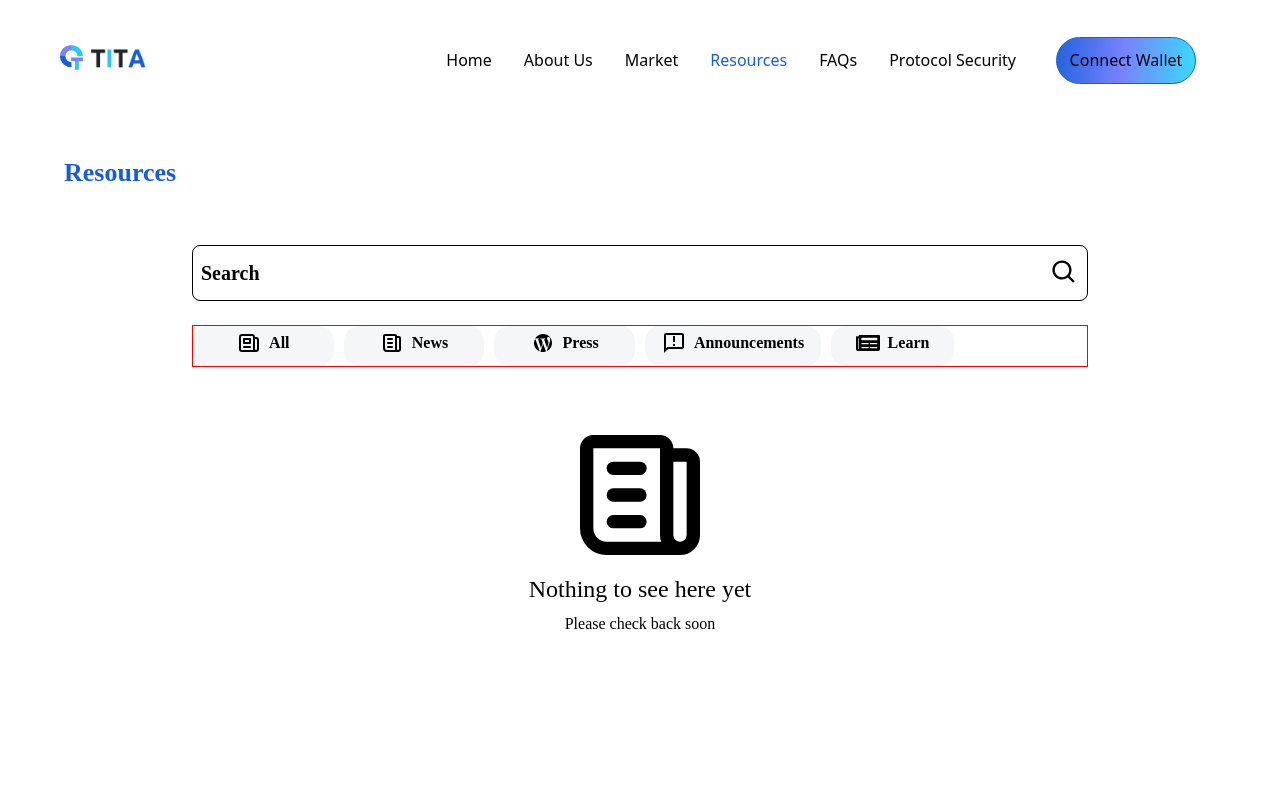
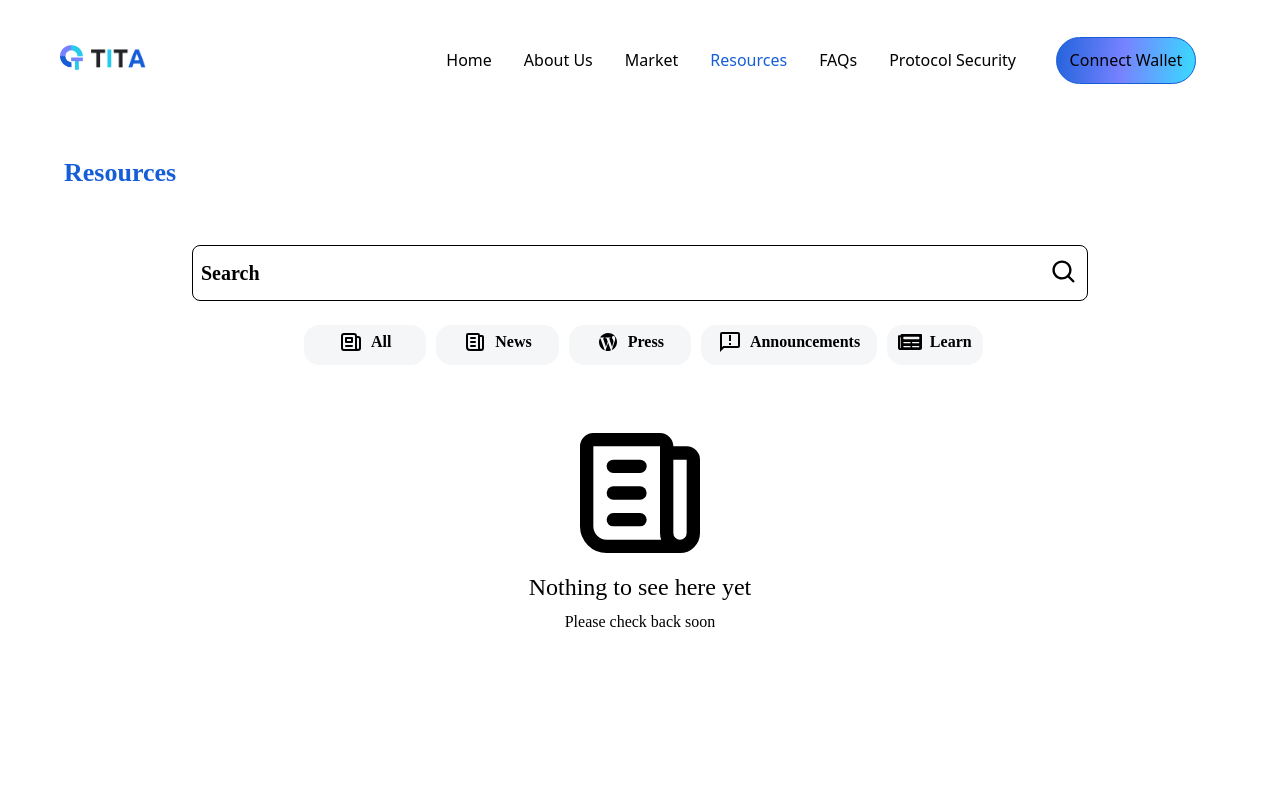
Before and after one commit to DevZibah/Tita, a React (Vite) app: page /Resources in a window 1280 px wide. Shown: the top 800 px of the page. Built offline with nearby package versions, Linux system fonts and the light colour scheme.

Commit message:
fixed an issue in the resource page

```diff
--- a/src/App.jsx
+++ b/src/App.jsx
@@ -38,7 +38,7 @@ const router = createBrowserRouter([
         element: <BorrowMarket />,
       },
       {
-        path: '/AboutUs',
+        path: '/About',
         element: <AboutUs />,
       },
       {
--- a/src/style/Home.css
+++ b/src/style/Home.css
@@ -368,6 +368,7 @@ body {
     grid-gap: 10px;
   }
   .grid-one {
+    /* border: 1px solid red; */
     transform: translate(6rem);
   }
   .textt-three {
--- a/src/style/Resources.css
+++ b/src/style/Resources.css
@@ -74,10 +74,10 @@
     margin-top: -5rem;
   }
   .main-resour {
-    border: 1px solid red;
     display: grid;
     grid-template-columns: repeat(2, 1fr);
     grid-gap: 10px;
+    margin-left: 7rem;
   }
   .art-resour,
   .art-resou {
```
Also changed, not shown: src/routes/Faqs.tsx (deleted, +0 -9 lines), 1 other file (tests, documents, lock files or other folders).
